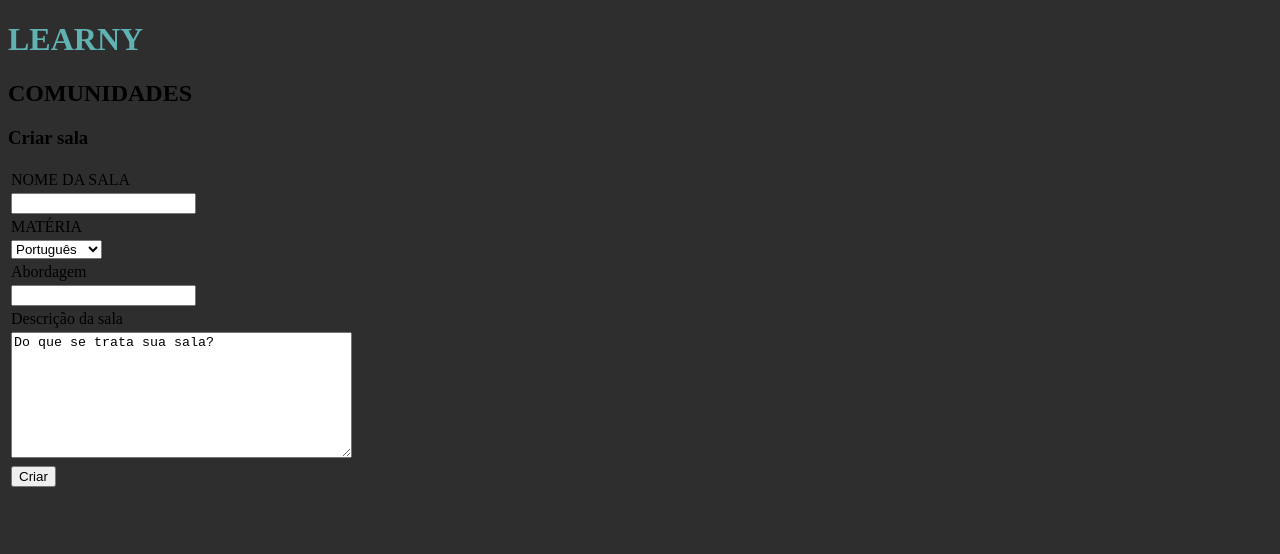
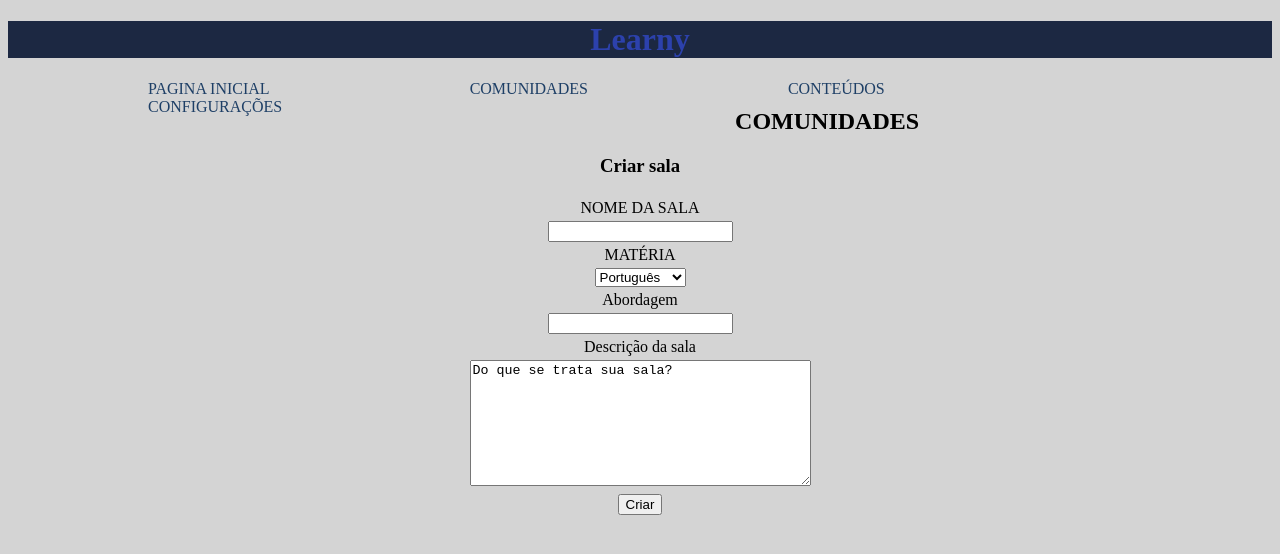
Before and after one commit to ProxyAbacaxy/Learny, a plain HTML site: page comunidade.html in a window 1280 px wide. Drawn offline with Linux system fonts and the light colour scheme.

Commit message:
comunidade e index feito

```diff
--- a/comunidade.html
+++ b/comunidade.html
@@ -7,10 +7,21 @@
     <title>Comunidade</title>
 </head>
 <body>
-    <h1>LEARNY</h1>
+    <div id="all">
+        <header>
+            <h1>Learny</a></h1>
+            <nav class="menu">
+                <ul>
+                    <li><a href="index.html">pagina inicial</a></li>
+                    <li><a href="comunidade.html">Comunidades</a></li>
+                    <li><a href="conteudo.html">Conteúdos</a></li>
+                    <li><a href="configuracoes.html">Configurações</a></li>
+                </ul>
+            </nav>
+        </header>
         <h2>COMUNIDADES</h2>
         <h3>Criar sala</h3>
-    <section>
+        <section class="comunidade">
             <form name="" method="post" action="">
                 <table>
                     <tr>
@@ -54,5 +65,6 @@
                 </table>
             </form>
         </section>
+    </div>
 </body>
 </html>
--- a/css/estilo.css
+++ b/css/estilo.css
@@ -2,16 +2,21 @@
     text-align: center;
 }
 body {
-    background-color: #2e2e2e;
+   background-color: #D4D4D4;
 }
 a {
 
 
     text-decoration: none;
-    color: aqua;
+    color: #1E3F66;
     float: left;
     text-transform: uppercase;
     margin: 0px 100px 0px 100px;
+    opacity: 1;
+    transition: 1s;
+}
+a:hover {
+    color: red;
 }
 li {
     list-style: none;
@@ -20,13 +25,14 @@ nav.menu {
 
 }
 h1 {
-    color: rgba(127, 255, 255, 0.637);
+    color: rgba(53, 80, 233, 0.637);
 }
-section {
-
+section.comunidade {
+    display: flex;
+    justify-content: center;
 }
 header {
     background-color: #1c2842;
     border: solid 0px;
-    margin-bottom: 100px;
+    margin-bottom: 50px;
 }
```
Lines whose indentation alone changed are shown as unchanged.
